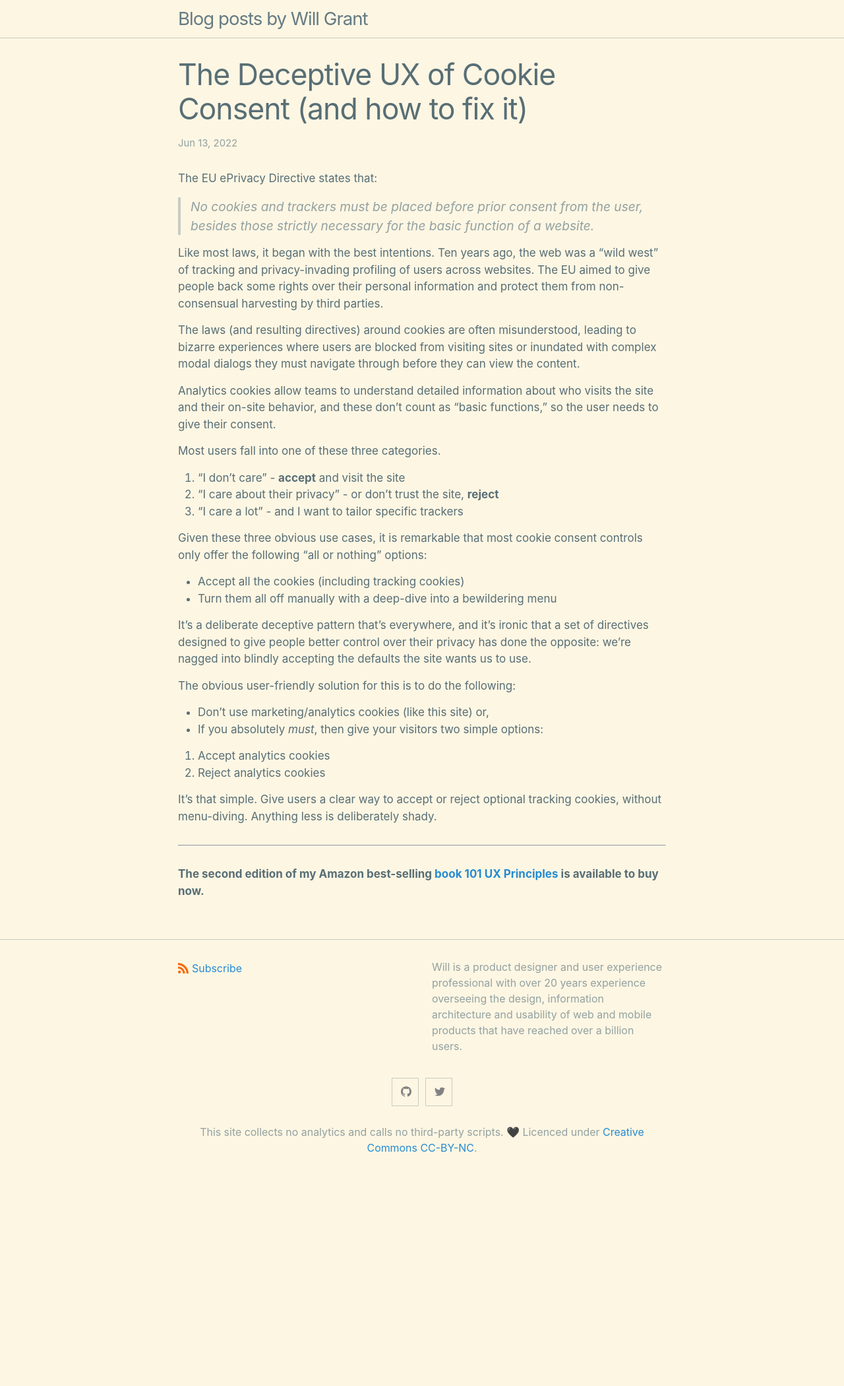
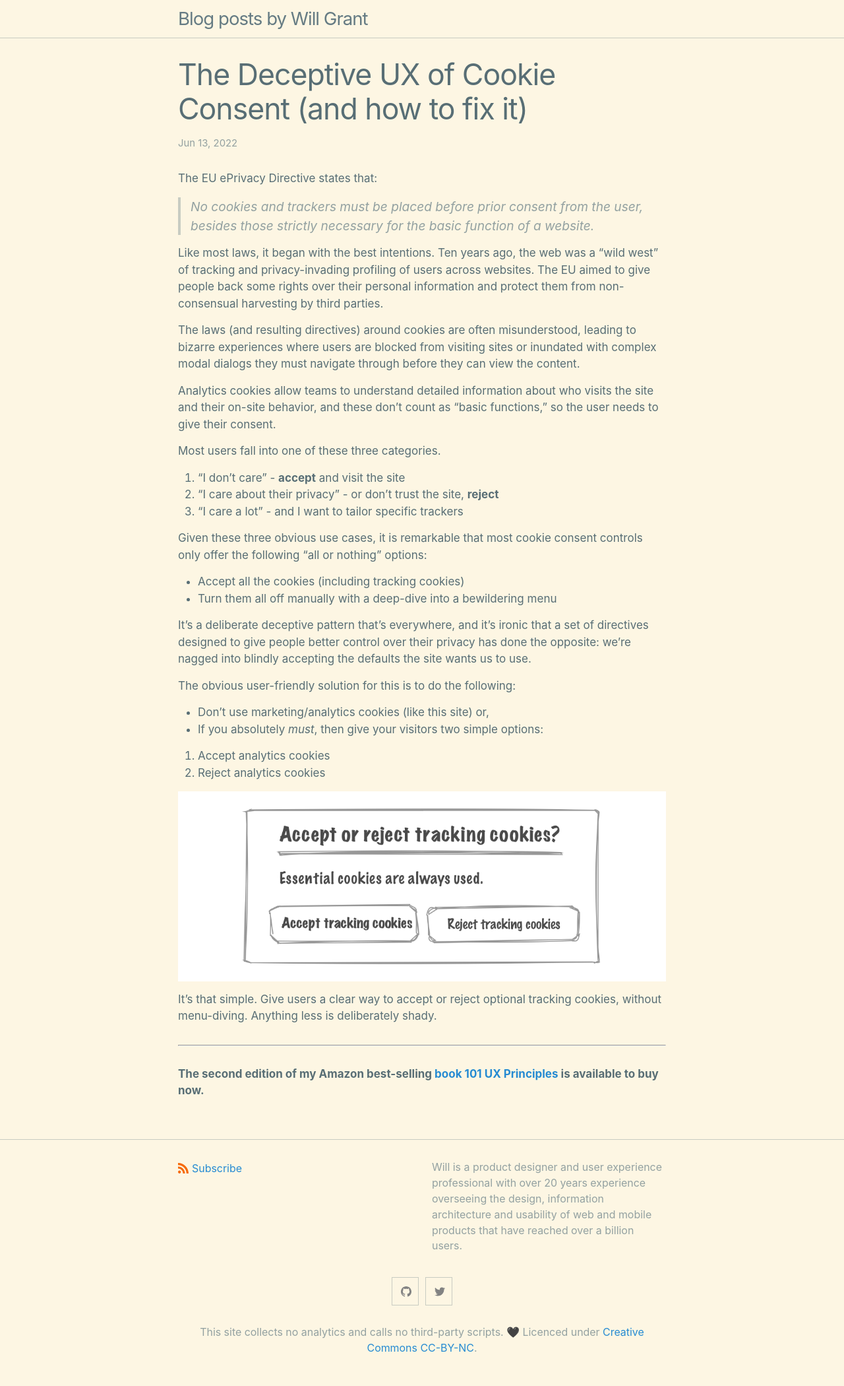
Before and after one commit to wgx/blog.willgrant.org, a Jekyll site: the page built from _posts/2022-06-13-fix-deceptive-ux-cookie-consent.markdown, in a window 1280 px wide. Shown: the whole page at 66% size. Built offline with Jekyll 4.4.1, drawn with Linux system fonts in a browser that asks for light colours; before the commit the page ends 1797 px from its top, so only the background shows below that.

Commit message:
added image

```diff
--- a/_posts/2022-06-13-fix-deceptive-ux-cookie-consent.markdown
+++ b/_posts/2022-06-13-fix-deceptive-ux-cookie-consent.markdown
@@ -34,6 +34,8 @@ The obvious user-friendly solution for this is to do the following:
 1. Accept analytics cookies
 2. Reject analytics cookies
 
+![A user friendly cookie consent wireframe](https://blog.willgrant.org/images/friendly-cookie-consent-wireframe.png)
+
 It’s that simple. Give users a clear way to accept or reject optional tracking cookies, without menu-diving. Anything less is deliberately shady.
 
 ---
```
Also changed, not shown: images/friendly-cookie-consent-wireframe.png (added).
